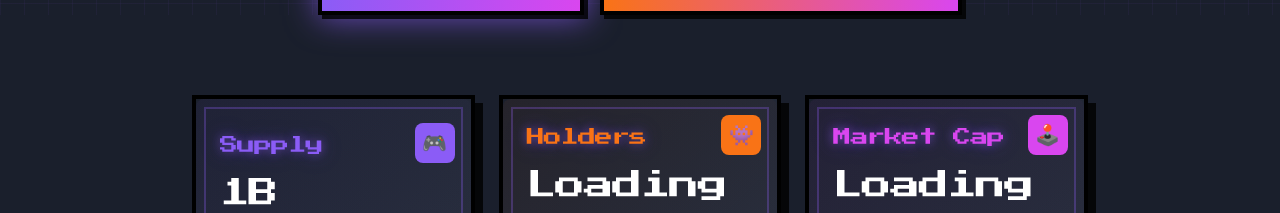
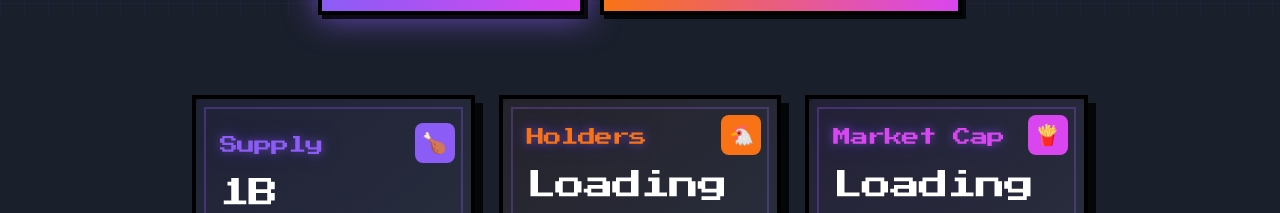
Before and after one commit to wick3ey/cartoon-animated-meme-portal, a React (Vite) app: page / in a window 1280 px wide. Shown: the part 885-1098 px from the top of the page. Built offline with nearby package versions, Linux system fonts and the light colour scheme.

Commit message:
Update emojis to chicken theme
Replaced game console and game emojis with chicken and McDonald's themed emojis throughout the application.
[skip gpt_engineer]

```diff
--- a/src/components/stats/PixelStats.tsx
+++ b/src/components/stats/PixelStats.tsx
@@ -75,21 +75,21 @@ export const PixelStats = () => {
       <PixelStat
         label="Supply"
         value="1B"
-        icon="🎮"
+        icon="🍗"
         color="#8B5CF6"
         description="Total token supply with anti-whale mechanics"
       />
       <PixelStat
         label="Holders"
         value="Loading.."
-        icon="👾"
+        icon="🐔"
         color="#F97316"
         description="Growing community of diamond hands"
       />
       <PixelStat
         label="Market Cap"
         value="Loading.."
-        icon="🕹️"
+        icon="🍟"
         color="#D946EF"
         description="Real-time market capitalization"
       />
```
